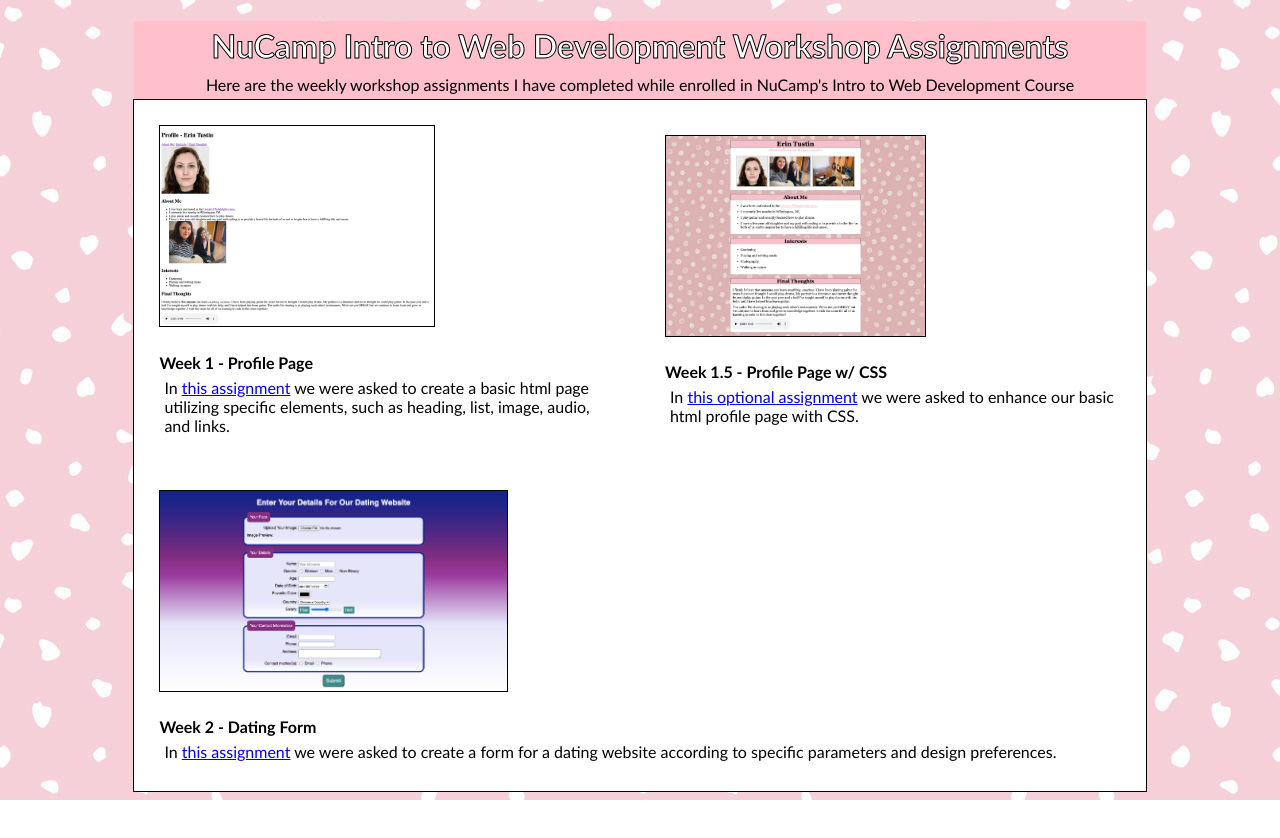
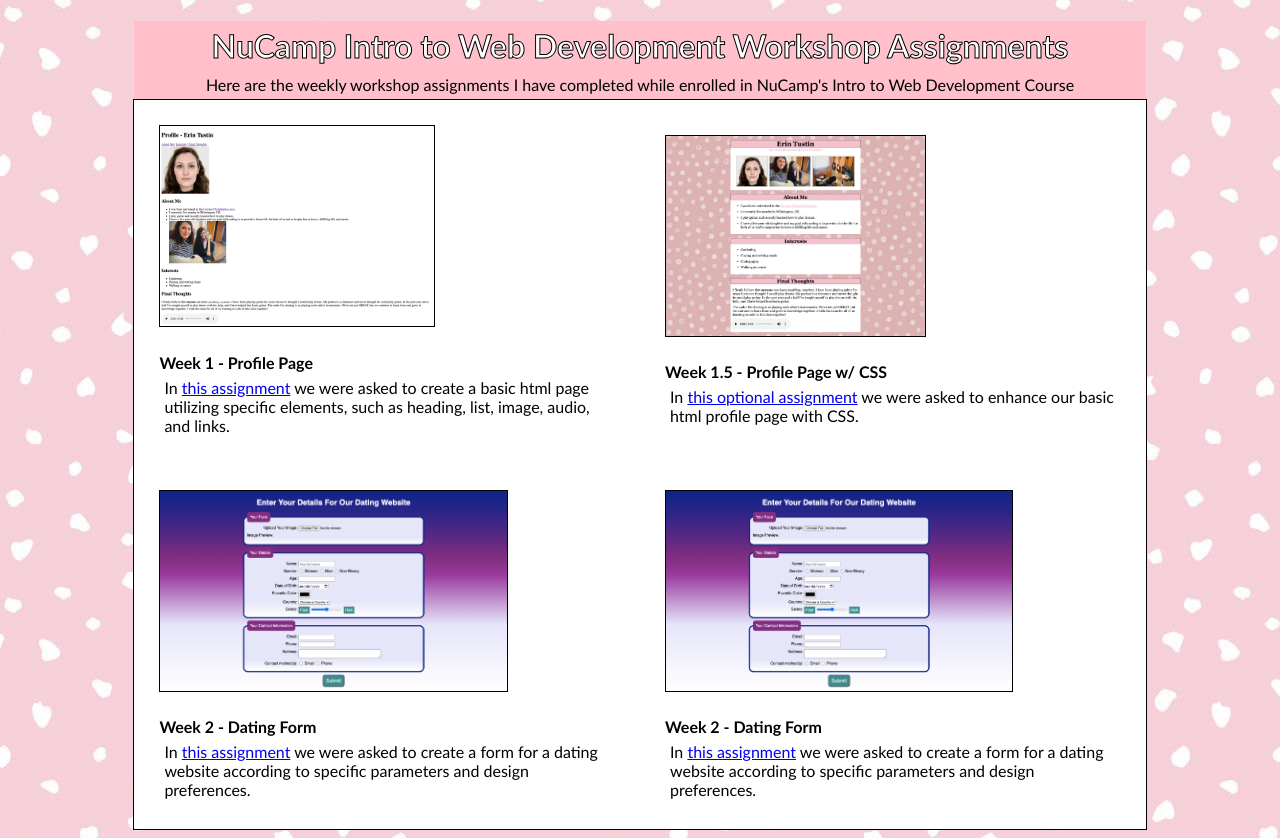
Before and after one commit to erintustin/NuCamp-Intro-to-WD, a plain HTML site: page index.html in a window 1280 px wide. Before the commit the page ends 800 px from the top, so only its background shows below. Drawn offline with Linux system fonts and the light colour scheme.

```diff
--- a/index.html
+++ b/index.html
@@ -105,13 +105,21 @@
         </p>
         </div>
      <div class="assignments" id="week2">
-        <a href="https://erintustin.github.io/NuCamp-Intro-to-WD/datingwebsite.html">
+        <a href="https://erintustin.github.io/NuCamp-Intro-to-WD/datingform.html">
             <img src="./images/screenshots/datingsite.png"></a>
             <h4>Week 2 - Dating Form</h4>
-        <p>In <a href="https://erintustin.github.io/NuCamp-Intro-to-WD/datingwebsite.html">this assignment</a>
+        <p>In <a href="https://erintustin.github.io/NuCamp-Intro-to-WD/datingform.html">this assignment</a>
             we were asked to create a form for a dating website according to specific parameters and design preferences.
         </p>
         </div>
+        <div class="assignments" id="week3">
+            <a href="https://erintustin.github.io/NuCamp-Intro-to-WD/datingwebsite.html">
+                <img src="./images/screenshots/datingsite.png"></a>
+                <h4>Week 2 - Dating Form</h4>
+            <p>In <a href="https://erintustin.github.io/NuCamp-Intro-to-WD/datingwebsite.html">this assignment</a>
+                we were asked to create a form for a dating website according to specific parameters and design preferences.
+            </p>
+            </div>
 </div>
 
 
```
